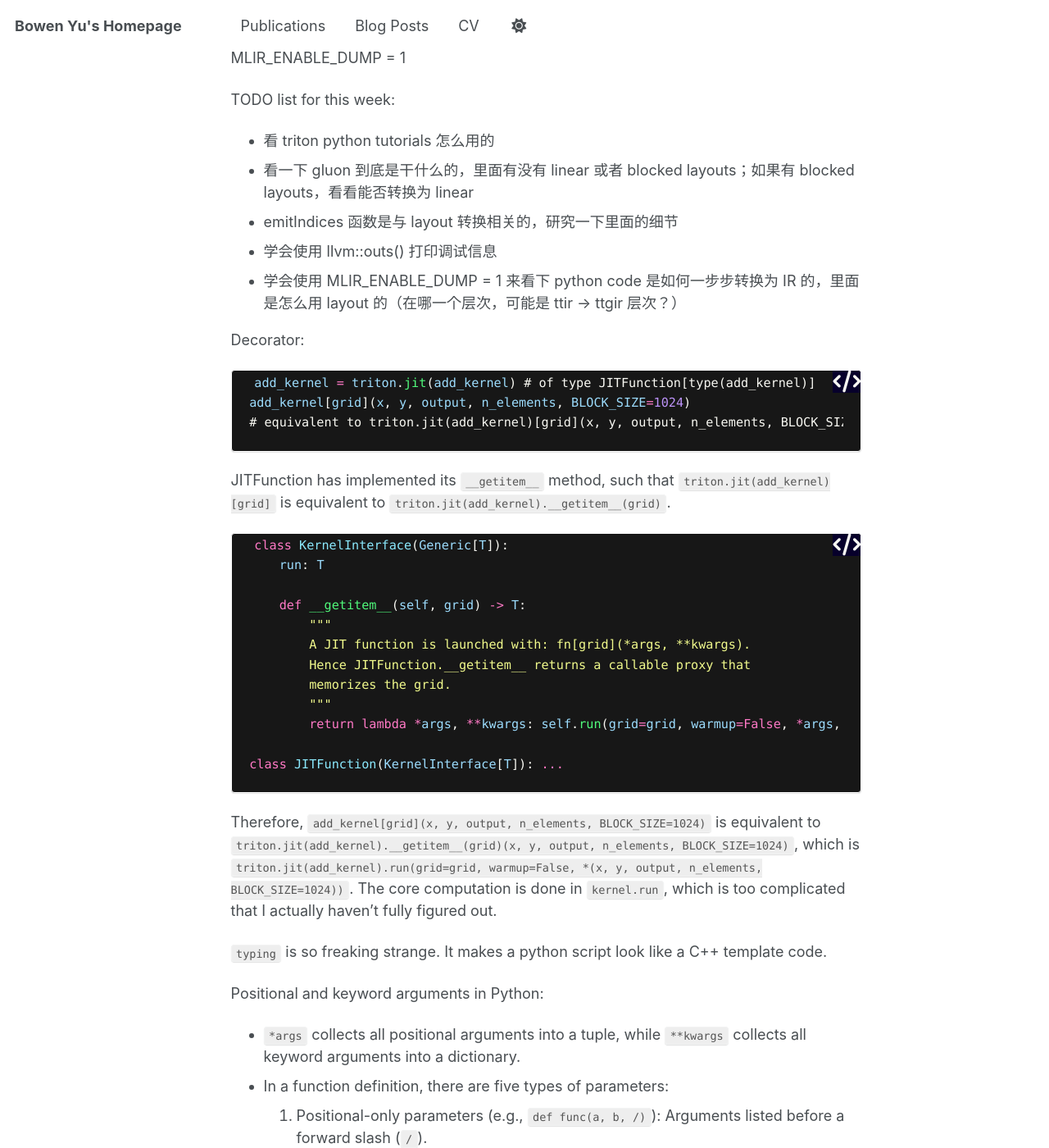
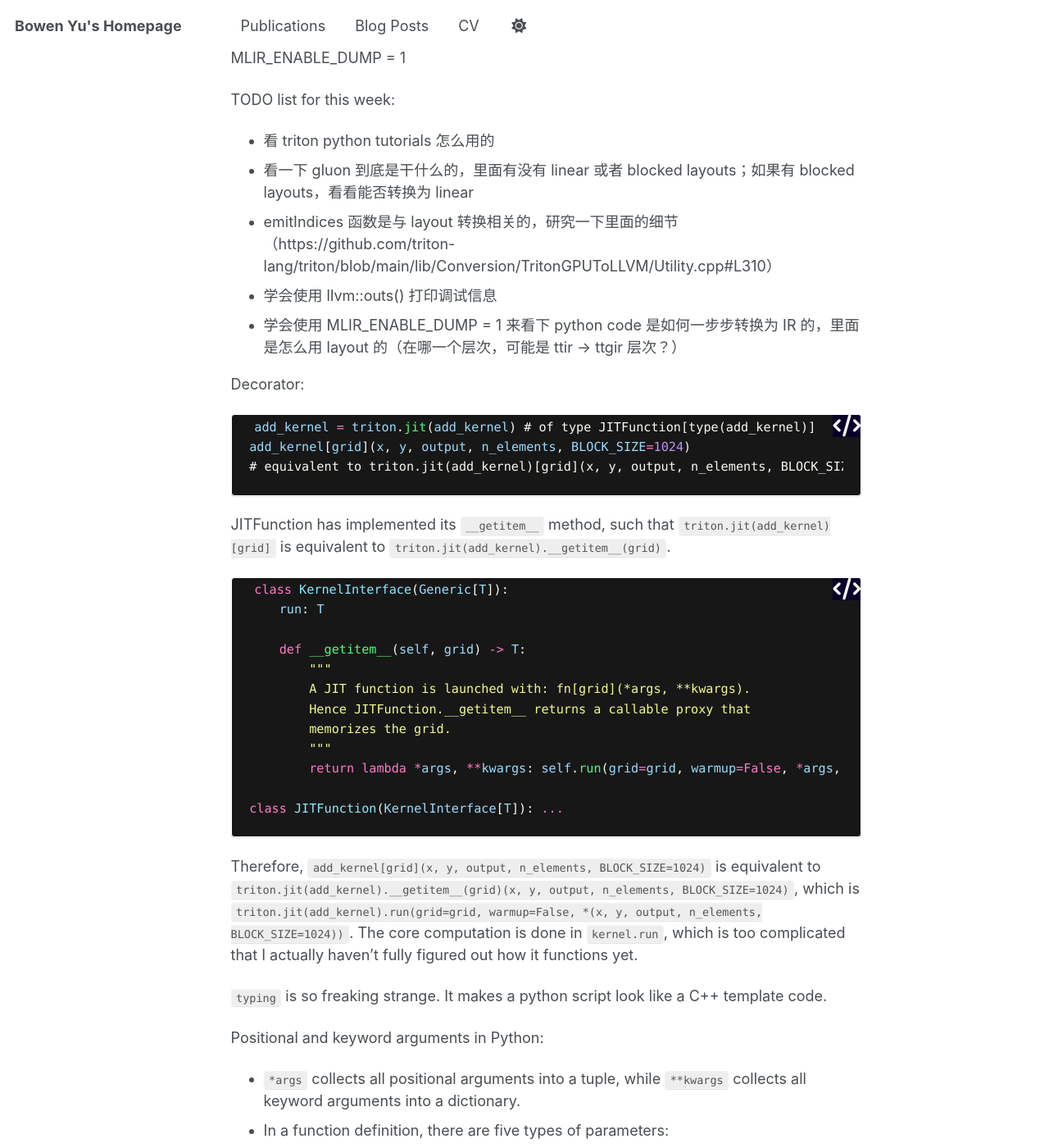
Before and after one commit to bowenyu066/bowenyu066.github.io, a Jekyll site: the page built from _posts/2025-6-17-random-notes.md, in a window 1280 px wide and 1400 px high, scrolled down 367 px. Shown: the whole window at 82% size. Built offline with Jekyll 4.4.1, drawn with Linux system fonts in a browser that asks for light colours.

Commit message:
random notes

````diff
--- a/_posts/2025-6-17-random-notes.md
+++ b/_posts/2025-6-17-random-notes.md
@@ -22,7 +22,7 @@
 TODO list for this week:
 - 看 triton python tutorials 怎么用的
 - 看一下 gluon 到底是干什么的，里面有没有 linear 或者 blocked layouts；如果有 blocked layouts，看看能否转换为 linear
-- emitIndices 函数是与 layout 转换相关的，研究一下里面的细节
+- emitIndices 函数是与 layout 转换相关的，研究一下里面的细节（https://github.com/triton-lang/triton/blob/main/lib/Conversion/TritonGPUToLLVM/Utility.cpp#L310）
 - 学会使用 llvm::outs() 打印调试信息
 - 学会使用 MLIR_ENABLE_DUMP = 1 来看下 python code 是如何一步步转换为 IR 的，里面是怎么用 layout 的（在哪一个层次，可能是 ttir -> ttgir 层次？）
 
@@ -51,7 +51,7 @@
 class JITFunction(KernelInterface[T]): ...
 ```
 
-Therefore, `add_kernel[grid](x, y, output, n_elements, BLOCK_SIZE=1024)` is equivalent to `triton.jit(add_kernel).__getitem__(grid)(x, y, output, n_elements, BLOCK_SIZE=1024)`, which is `triton.jit(add_kernel).run(grid=grid, warmup=False, *(x, y, output, n_elements, BLOCK_SIZE=1024))`. The core computation is done in `kernel.run`, which is too complicated that I actually haven't fully figured out.
+Therefore, `add_kernel[grid](x, y, output, n_elements, BLOCK_SIZE=1024)` is equivalent to `triton.jit(add_kernel).__getitem__(grid)(x, y, output, n_elements, BLOCK_SIZE=1024)`, which is `triton.jit(add_kernel).run(grid=grid, warmup=False, *(x, y, output, n_elements, BLOCK_SIZE=1024))`. The core computation is done in `kernel.run`, which is too complicated that I actually haven't fully figured out how it functions yet.
 
 `typing` is so freaking strange. It makes a python script look like a C++ template code.
 
````
Also changed, not shown: 1 other file.
